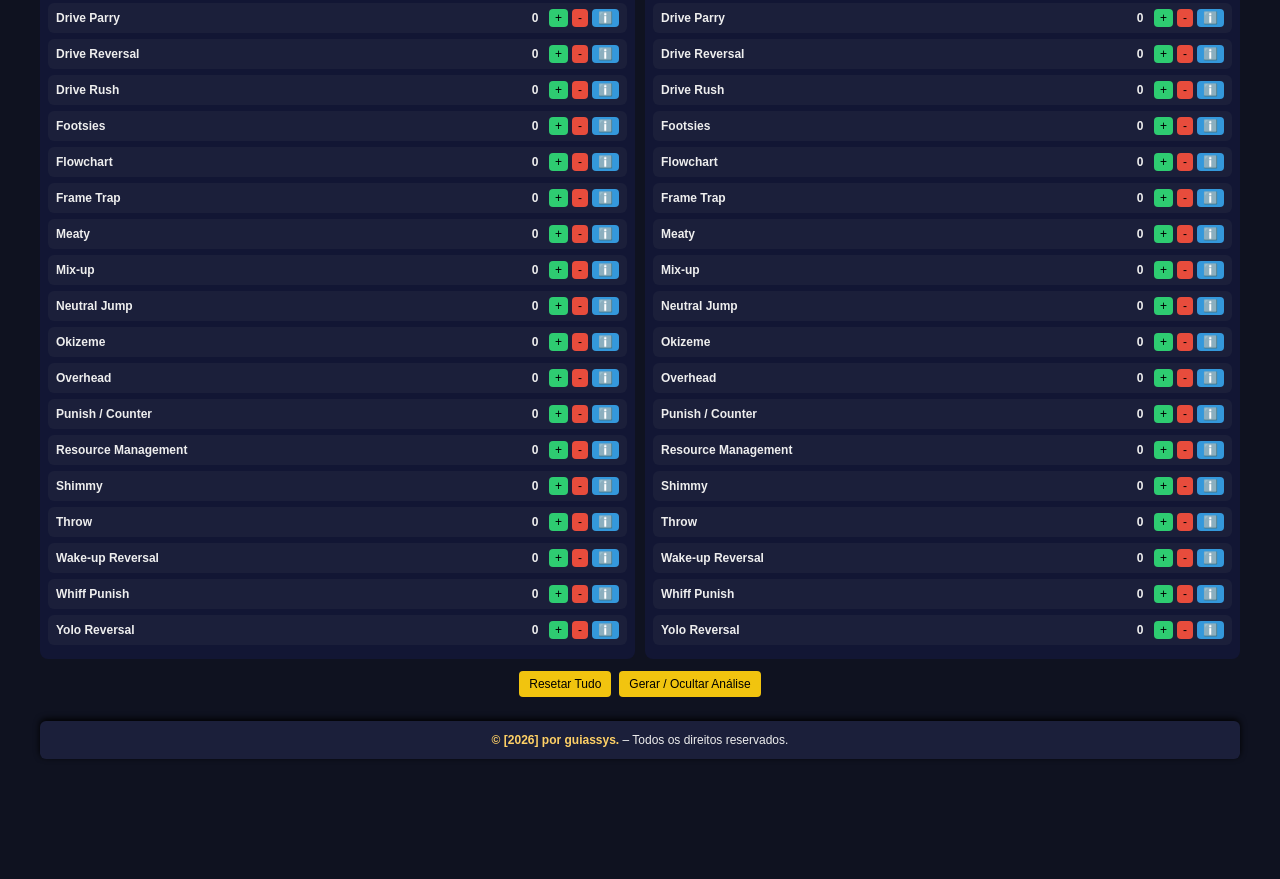
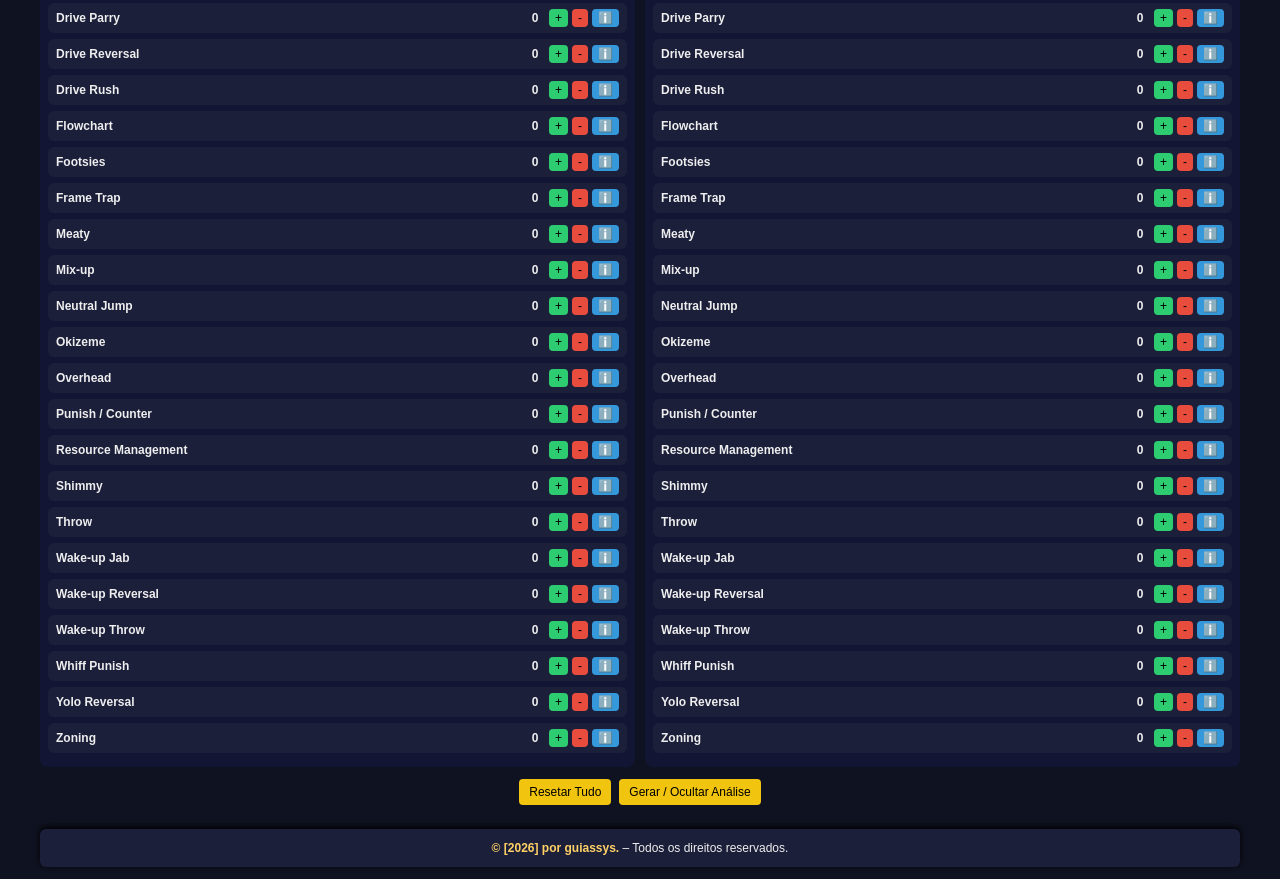
Before and after one commit to guiassys/fighting-game-analyzer, a plain HTML site: page index.html in a window 1280 px wide. Shown: the part 517-1396 px from the top of the page. Before the commit the page ends 1288 px from the top, so only its background shows below. Drawn offline with Linux system fonts and the light colour scheme.

Commit message:
Add news techniques itens

```diff
--- a/index.html
+++ b/index.html
@@ -95,8 +95,8 @@ const techniques = [
   { name:"Drive Parry", desc:"Parry que consome Drive.", defense:"Baitar e atrasar golpes.", improve:"Use em strings previsíveis." },
   { name:"Drive Reversal", desc:"Escape defensivo com Drive.", defense:"Baitar e punir.", improve:"Use quando encurralado." },
   { name:"Drive Rush", desc:"Avanço rápido para pressão/confirm.", defense:"Check de avanço.", improve:"Use para converter hits." },
+  { name:"Flowchart", desc:"Repetir sempre o mesmo padrão.", defense:"Punir o padrão.", improve:"Quebre seus próprios hábitos." },
   { name:"Footsies", desc:"Controle de espaço no neutro.", defense:"Aprenda o alcance dos pokes.", improve:"Use mais golpes seguros." },
-  { name:"Flowchart", desc:"Repetir sempre o mesmo padrão.", defense:"Punir o padrão.", improve:"Quebre seus próprios hábitos." },
   { name:"Frame Trap", desc:"Punir mash fora de turno.", defense:"Respeite o turno; defenda mais.", improve:"Mude timing para não virar flowchart." },
   { name:"Meaty", desc:"Ataque no wake-up.", defense:"Observe timing; varie wake-up.", improve:"Treine timing no modo treino." },
   { name:"Mix-up", desc:"Forçar adivinhação.", defense:"Observe padrões.", improve:"Varie opções." },
@@ -107,9 +107,12 @@ const techniques = [
   { name:"Resource Management", desc:"Uso ruim do Drive Gauge.", defense:"Forçar Burnout.", improve:"Gerencie melhor o Drive." },
   { name:"Shimmy", desc:"Finta de throw para punir tech.", defense:"Use delay tech; não dê tech automático.", improve:"Varie o spacing." },
   { name:"Throw", desc:"Agarrão simples para quebrar defesa.", defense:"Use tech de throw, backdash ou pulo.", improve:"Use após vantagem de frames e misture com shimmy." },
+  { name:"Wake-up Jab", desc:"Ataque fraco rápido no wake-up para interromper pressão com gaps pequenos.", defense:"Use frame traps, meaties bem cronometrados ou golpes com vantagem de frames.", improve:"Confirme em hit e não abuse para não virar previsível." },
   { name:"Wake-up Reversal", desc:"Reversal usado ao se levantar do chão gastando Drive ou outro recurso.", defense:"Antecipe e evite ataques previsíveis; varie seu timing.", improve:"Use com leitura do oponente; combine com bait ou backdash." },
+  { name:"Wake-up Throw", desc:"Agarrão usado ao se levantar do chão para vencer meaty lento ou pressão muito próxima.", defense:"Use meaty bem cronometrado, shimmy ou backdash para punir o throw.", improve:"Use como resposta ocasional contra oponentes que respeitam demais seu wake-up." },
   { name:"Whiff Punish", desc:"Punir golpes errados.", defense:"Não spame golpes no vazio.", improve:"Confirme visualmente antes de apertar." },
   { name:"Yolo Reversal", desc:"Abusar de reversals sem leitura.", defense:"Baitar e punir.", improve:"Use com critério." },
+  { name:"Zoning", desc:"Controle de espaço à distância com projéteis e golpes longos para limitar a aproximação do oponente.", defense:"Tenha paciência, avance com walk & block, use parry ou Drive Rush para encurtar distância.", improve:"Varie projéteis, fake fireballs e passos à frente para não ficar previsível." },
 ];
 
 const players = [
```
